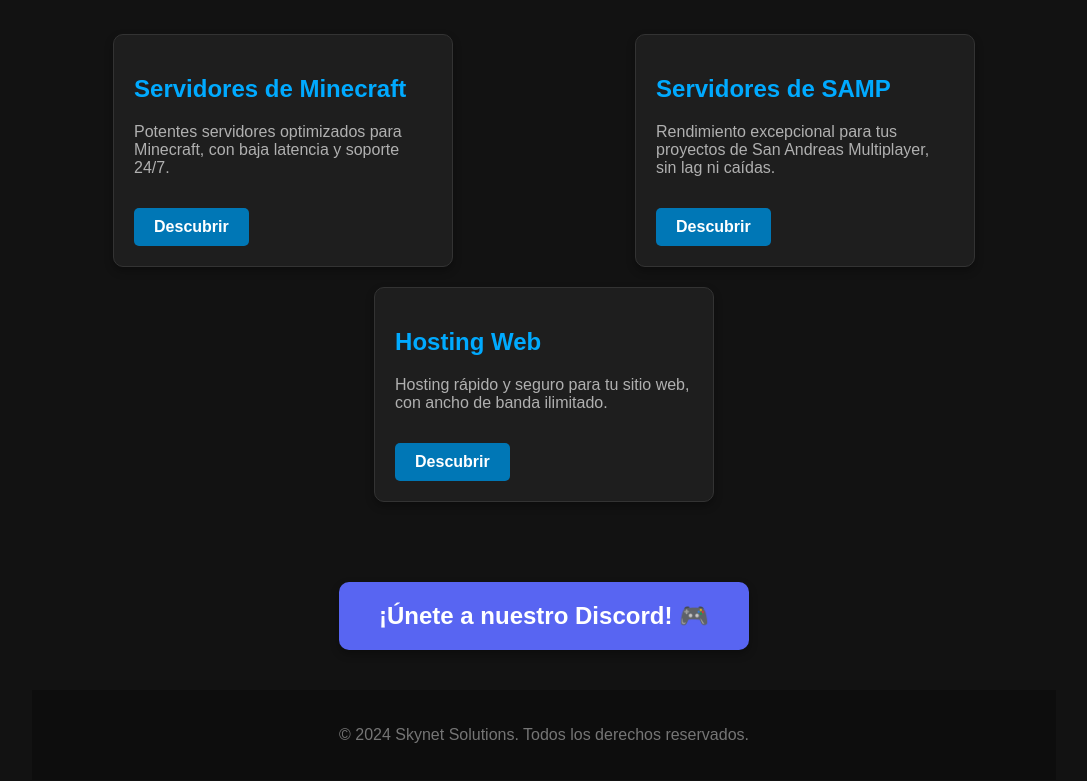
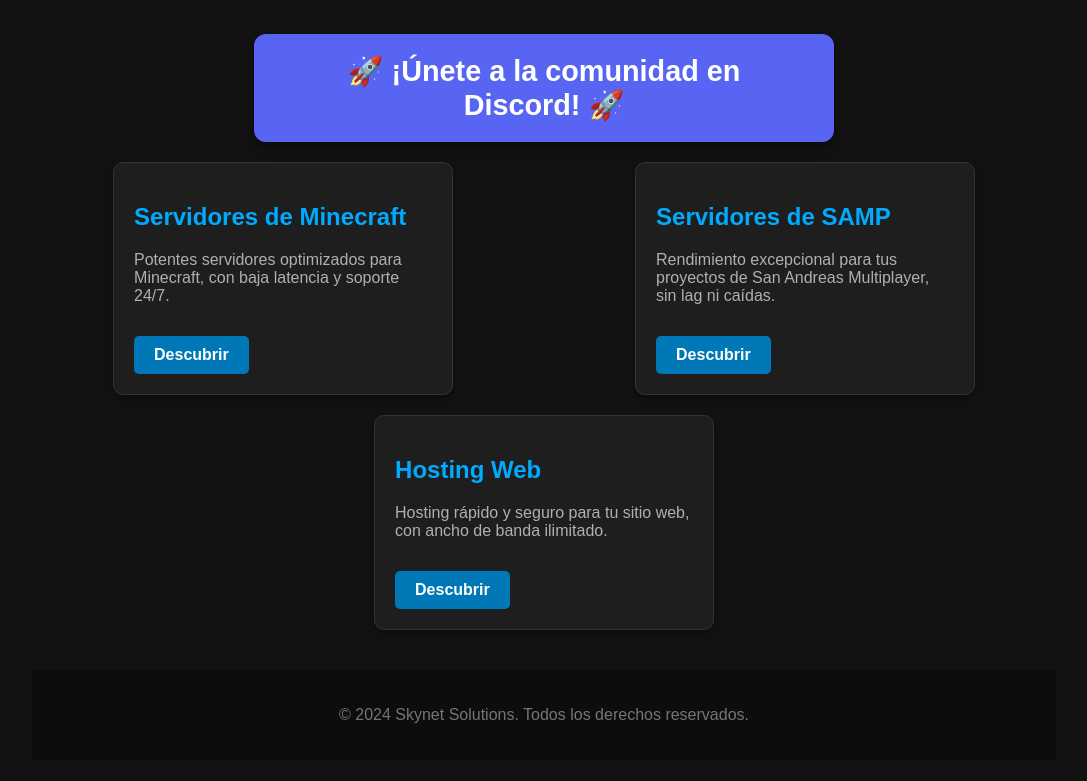
Before and after one commit to lautyq/skynet, a plain HTML site: page index.html in a window 1280 px wide. Shown: the part 857-1638 px from the top of the page, without its empty margins (96-1183 px from the left). Drawn offline with Linux system fonts and the light colour scheme.

Commit message:
Update index.html

```diff
--- a/index.html
+++ b/index.html
@@ -46,6 +46,25 @@
             height: 100%;
             border-radius: 10px;
         }
+        /* Estilos del nuevo botón de Discord */
+        .discord-ad {
+            display: block;
+            margin: 20px auto;
+            padding: 20px 40px;
+            background-color: #5865F2; /* Color de Discord */
+            color: #ffffff;
+            font-size: 1.8em;
+            font-weight: bold;
+            text-decoration: none;
+            border-radius: 12px;
+            box-shadow: 0 6px 12px rgba(0,0,0,0.4);
+            transition: background-color 0.3s, transform 0.3s;
+            max-width: 500px;
+        }
+        .discord-ad:hover {
+            background-color: #4a54d4;
+            transform: scale(1.05);
+        }
         .products {
             display: flex;
             justify-content: space-around;
@@ -86,23 +105,6 @@
         .product-card a:hover {
             background-color: #005f99;
         }
-        .discord-button {
-            display: inline-block;
-            margin: 40px 0;
-            padding: 20px 40px;
-            background-color: #5865F2;
-            color: #ffffff;
-            font-size: 1.5em;
-            font-weight: bold;
-            text-decoration: none;
-            border-radius: 10px;
-            box-shadow: 0 4px 8px rgba(0,0,0,0.3);
-            transition: background-color 0.3s, transform 0.3s;
-        }
-        .discord-button:hover {
-            background-color: #4a54d4;
-            transform: translateY(-5px);
-        }
         .footer {
             background-color: #0d0d0d;
             padding: 20px 0;
@@ -127,27 +129,27 @@
             <iframe src="https://www.youtube.com/embed/L6AMRhCJJAw?autoplay=1&mute=1" title="YouTube video player" allow="accelerometer; autoplay; clipboard-write; encrypted-media; gyroscope; picture-in-picture; web-share" allowfullscreen></iframe>
         </div>
 
+        <a href="https://discord.gg/KUXPVGwArF" class="discord-ad">
+            🚀 ¡Únete a la comunidad en Discord! 🚀
+        </a>
+
         <section class="products">
             <div class="product-card">
                 <h2>Servidores de Minecraft</h2>
                 <p>Potentes servidores optimizados para Minecraft, con baja latencia y soporte 24/7.</p>
-                <a href="URL_DE_TU_INVITACION_DE_DISCORD_AQUI">Descubrir</a>
+                <a href="https://discord.gg/KUXPVGwArF">Descubrir</a>
             </div>
             <div class="product-card">
                 <h2>Servidores de SAMP</h2>
                 <p>Rendimiento excepcional para tus proyectos de San Andreas Multiplayer, sin lag ni caídas.</p>
-                <a href="URL_DE_TU_INVITACION_DE_DISCORD_AQUI">Descubrir</a>
+                <a href="https://discord.gg/KUXPVGwArF">Descubrir</a>
             </div>
             <div class="product-card">
                 <h2>Hosting Web</h2>
                 <p>Hosting rápido y seguro para tu sitio web, con ancho de banda ilimitado.</p>
-                <a href="URL_DE_TU_INVITACION_DE_DISCORD_AQUI">Descubrir</a>
+                <a href="https://discord.gg/KUXPVGwArF">Descubrir</a>
             </div>
         </section>
-
-        <a href="URL_DE_TU_INVITACION_DE_DISCORD_AQUI" class="discord-button">
-            ¡Únete a nuestro Discord! 🎮
-        </a>
 
         <footer class="footer">
             <p>&copy; 2024 Skynet Solutions. Todos los derechos reservados.</p>
```
